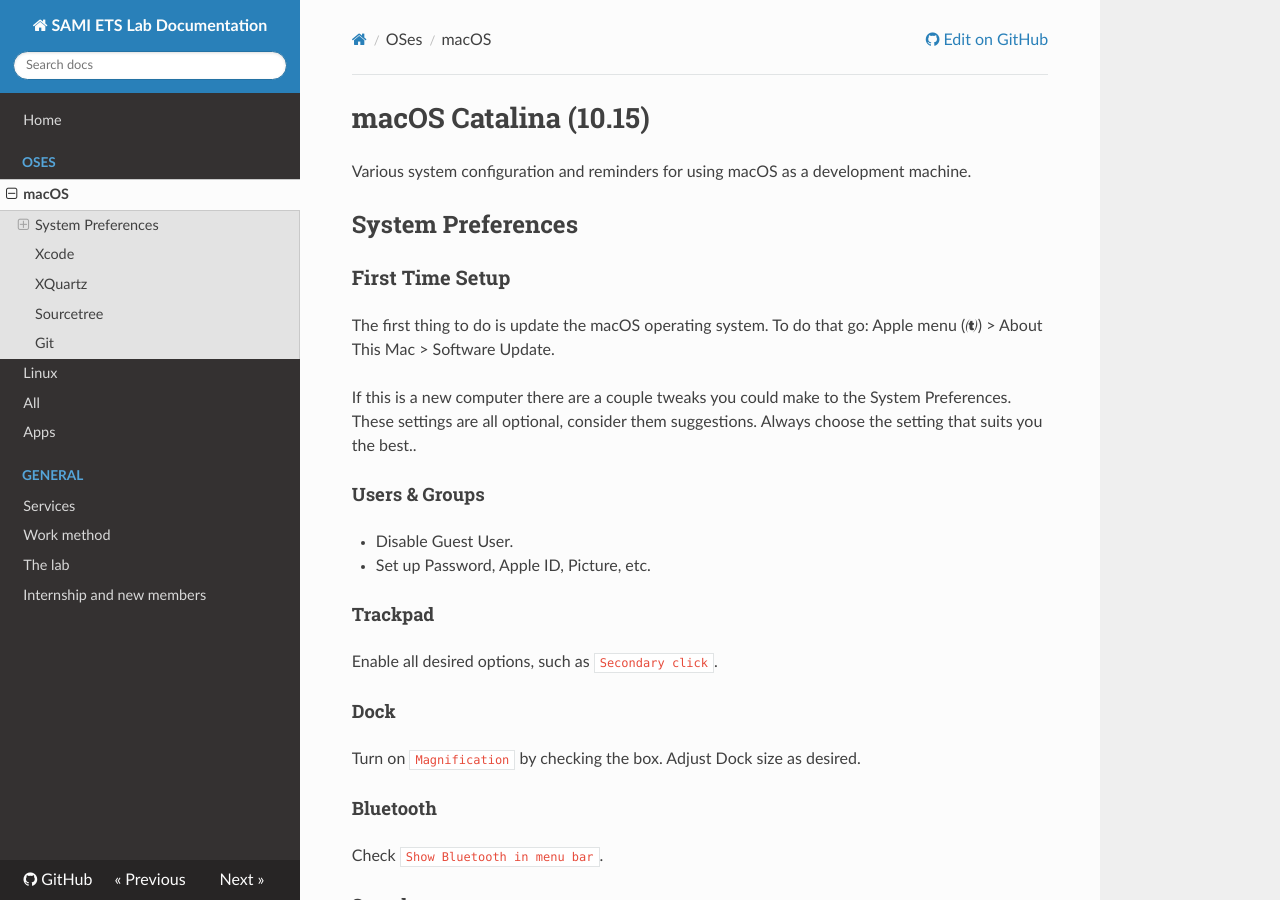
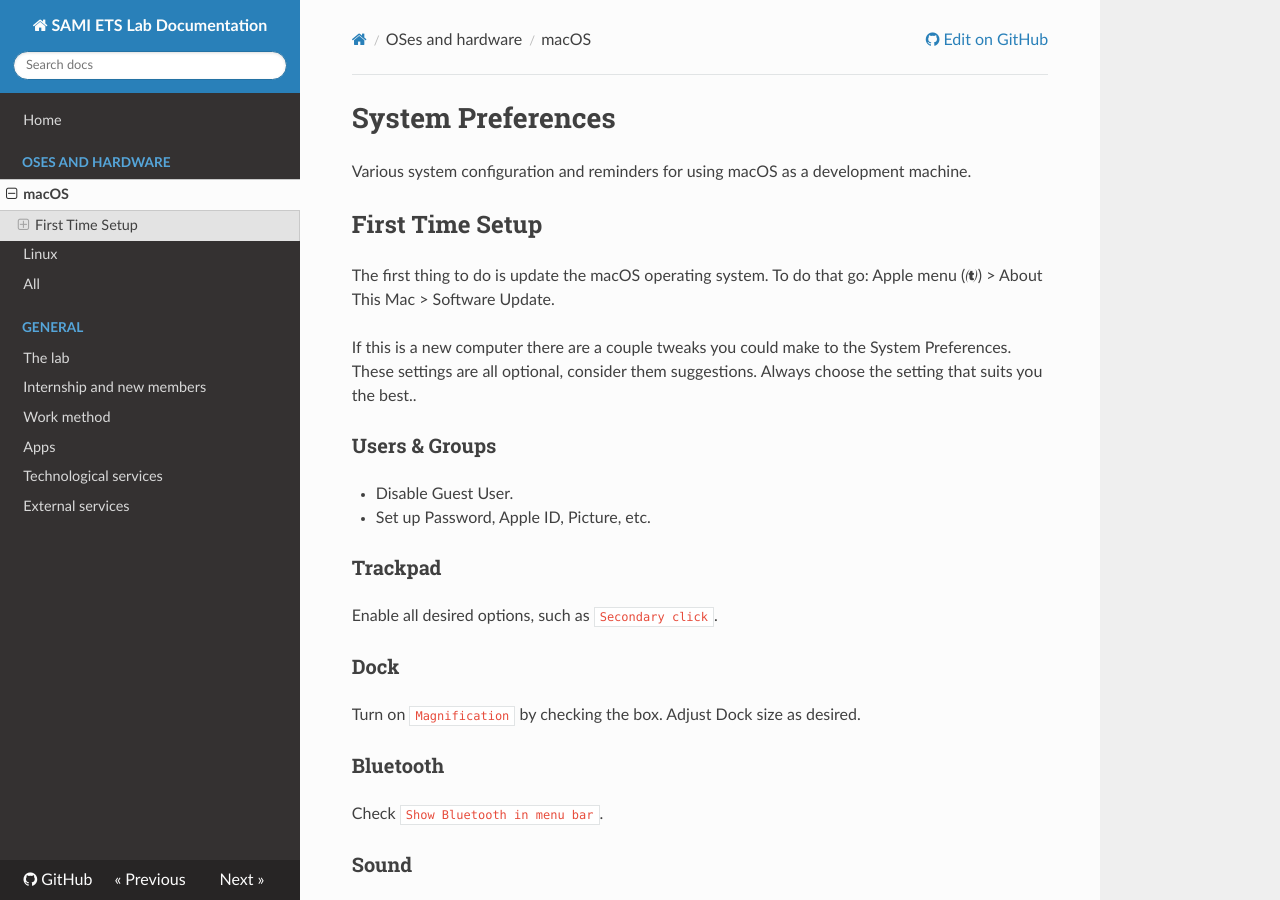
Before and after one commit to sami-ets/Documentation, an MkDocs documentation site: the page built from docs/os/macos/index.md, in a window 1280 px wide and 900 px high. Built offline with MkDocs 1.6.1, drawn with Linux system fonts in a browser that asks for light colours; nearby versions of some CDN libraries; old or Windows-style settings are respelled for this version of MkDocs.

Commit message:
+ Added external services

````diff
--- a/docs/os/macos/index.md
+++ b/docs/os/macos/index.md
@@ -1,43 +1,42 @@
-# macOS Catalina (10.15)
+# System Preferences
 
 Various system configuration and reminders for using macOS as a development machine.
 
-## System Preferences
 
-### First Time Setup
+## First Time Setup
 
 The first thing to do is update the macOS operating system. To do that go: Apple menu () > About This Mac > Software Update.
 
 If this is a new computer there are a couple tweaks you could make to the System Preferences. These settings are all optional, consider them suggestions. Always choose the setting that suits you the best..
 
 
-#### Users & Groups
+### Users & Groups
 
 - Disable Guest User.
 - Set up Password, Apple ID, Picture, etc.
 
 
-#### Trackpad
+### Trackpad
 
 Enable all desired options, such as `Secondary click`.
 
 
-#### Dock
+### Dock
 
 Turn on `Magnification` by checking the box. Adjust Dock size as desired.
 
 
-#### Bluetooth
+### Bluetooth
 
 Check `Show Bluetooth in menu bar`.
 
 
-#### Sound
+### Sound
 
 Check `Show volume in menu bar`.
 
 
-#### Finder
+### Finder
 
 Click *Finder* in the Menu bar at the top -> Preferences.
 
@@ -48,7 +47,7 @@ Click *Finder* in the Menu bar at the top -> Preferences.
     - Check all desired items in the sidebar.
 
 
-#### Menu bar
+### Menu bar
 
 - Battery
     - Click on the battery -> Show percentage.
@@ -59,12 +58,12 @@ Click *Finder* in the Menu bar at the top -> Preferences.
     - Date options : Check Show the day of the week and Show date.
 
 
-#### Accounts
+### Accounts
 
 Add an iCloud account and sync Calendar, Find my Mac, Contacts etc.
 
 
-## Xcode
+# Xcode
 
 [Xcode](https://developer.apple.com/xcode/) is an integrated development environment for macOS containing a suite of
 software development tools developed by Apple for developing software for macOS, iOS, watchOS and tvOS.
@@ -83,18 +82,18 @@ It'll prompt you to install the command line tools. Follow the instructions and
 tools both installed.
 
 
-## XQuartz
+# XQuartz
 
 XQuartz is Apple Inc.'s version of the X server, a component of the X Window System for macOS. It might be useful to run
 X Window applications remotely from servers. Download and install from [XQuartz](http://xquartz.macosforge.org/landing/).
 
-## Sourcetree
+# Sourcetree
 
 [Sourcetree app](https://www.sourcetreeapp.com) is an Atlassian Git GUI tool to interact visually with your Git repositories.
 
 It's the best tool for managing Git repositories, have a look on what you do and changed in you code, and is fully-featured. You can download it for free [here](https://www.sourcetreeapp.com)
 
-## Git
+# Git
 
 To test that Git is installed properly, run:
 
@@ -123,7 +122,7 @@ Generate a new token, and paste it into Sourcetree initial's configuration when
 The instructions below are referenced from the official [documentation](https://help.github.com/en/github/authenticating-to-github/connecting-to-github-with-ssh).
 
 
-### Check for existing SSH keys
+## Check for existing SSH keys
 
 First, we need to check for existing SSH keys on your computer. We do this by running:
 
@@ -135,7 +134,7 @@ $ ls -al ~/.ssh
 Check the directory listing to see if you have files named either id_rsa.pub or id_dsa.pub. If you don't have either of those files then read on, otherwise skip the next section.
 
 
-### Generate a new SSH key
+## Generate a new SSH key
 
 If you don't have an SSH key you need to generate one. To do that you need to run the commands below, and make sure to substitute the placeholder with your email. The default settings are preferred, so when you're asked to "enter a file in which to save the key,"" just press Enter to continue.
 
@@ -145,7 +144,7 @@ $ ssh-keygen -t rsa -C "john.doe@apple.com"
 ```
 
 
-### Add your SSH key to the ssh-agent
+## Add your SSH key to the ssh-agent
 
 Run the following commands to add your SSH key to the ssh-agent.
 
@@ -167,7 +166,7 @@ $ ssh-add -K ~/.ssh/id_rsa
 ```
 
 
-### Adding a new SSH key to your GitHub account
+## Adding a new SSH key to your GitHub account
 
 The last step is to let GitHub know about your SSH key. Run this command to copy your key to your clipboard:
 
@@ -178,13 +177,13 @@ $ pbcopy < ~/.ssh/id_rsa.pub
 Then go to GitHub and [input your new SSH key](https://github.com/settings/ssh/new). Paste your key in the "Key" textbox and pick a name that represents the computer you're currently using.
 
 
-## Homebrew
+# Homebrew
 
 [Homebrew](https://brew.sh) calls itself "The missing package manager for macOS" and is an essential tool for any
 developer.
 
 
-### Installation
+## Installation
 
 Before you can run Homebrew you need to have the Command Line Tools for Xcode installed. It include compilers and other tools that will allow you to build things from source, and if you are missing this it's available through the App Store > Updates. You can also install it from the terminal by running the following:
 
@@ -207,13 +206,13 @@ $ brew doctor
 If everything is good, you should see no warnings, and a message that you are "Ready to brew!".
 
 
-## Terminal tools
+# Terminal tools
 
-### Bash Completion
+## Bash Completion
 
 Bash completion is a bash function that allows you to auto complete commands or arguments by typing partially commands or arguments, then pressing the [Tab] key. This will help you when writing the bash command in terminal.
 
-#### Installation
+### Installation
 
 ```
 $ brew install bash-completion
@@ -239,7 +238,7 @@ Restart your zsh session:
 $ source ~/.zshrc
 ```
 
-#### Usage
+### Usage
 
 Once you've done this, you can use bash completion by pressing the tab key twice after a command. For example:
 
@@ -268,7 +267,7 @@ $ brew install docker-completion
 You can also manually add a bash completion file into `/usr/local/etc/bash_completion.d`
 
 
-### Other terminal apps
+## Other terminal apps
 
 Several other terminal apps exist for macOS. Among these, [hyper](http://hyper.is) and [iTerm2]() are very popular.
 You might want to have a look on these.
--- a/mkdocs.yml
+++ b/mkdocs.yml
@@ -1,18 +1,17 @@
-pages:
-  - Home: 'index.md'
-
 nav:
   - Home: 'index.md'
-  - OSes:
+  - OSes and hardware:
       - macOS: 'os/macos/index.md'
       - Linux: 'os/linux/index.md'
       - All: 'os/general/index.md'
-  - Apps: 'apps/index.md'
   - General:
-      - Services: 'general/services.md'
-      - Work method: 'general/work_method.md'
       - The lab: 'general/the_lab.md'
       - Internship and new members: 'internship/index.md'
+      - Work method: 'general/work_method.md'
+      - Apps: 'apps/index.md'
+      - Technological services: 'general/technological_services.md'
+      - External services: 'general/external_services.md'
+
 
 site_name: SAMI ETS Lab Documentation
 repo_url: https://github.com/sami-ets/Documentation
````
Also changed, not shown: docs/general/external_services.md (added, +35 -0 lines), docs/index.md (+7 -9 lines), docs/general/technological_services.md (renamed from docs/general/services.md).
